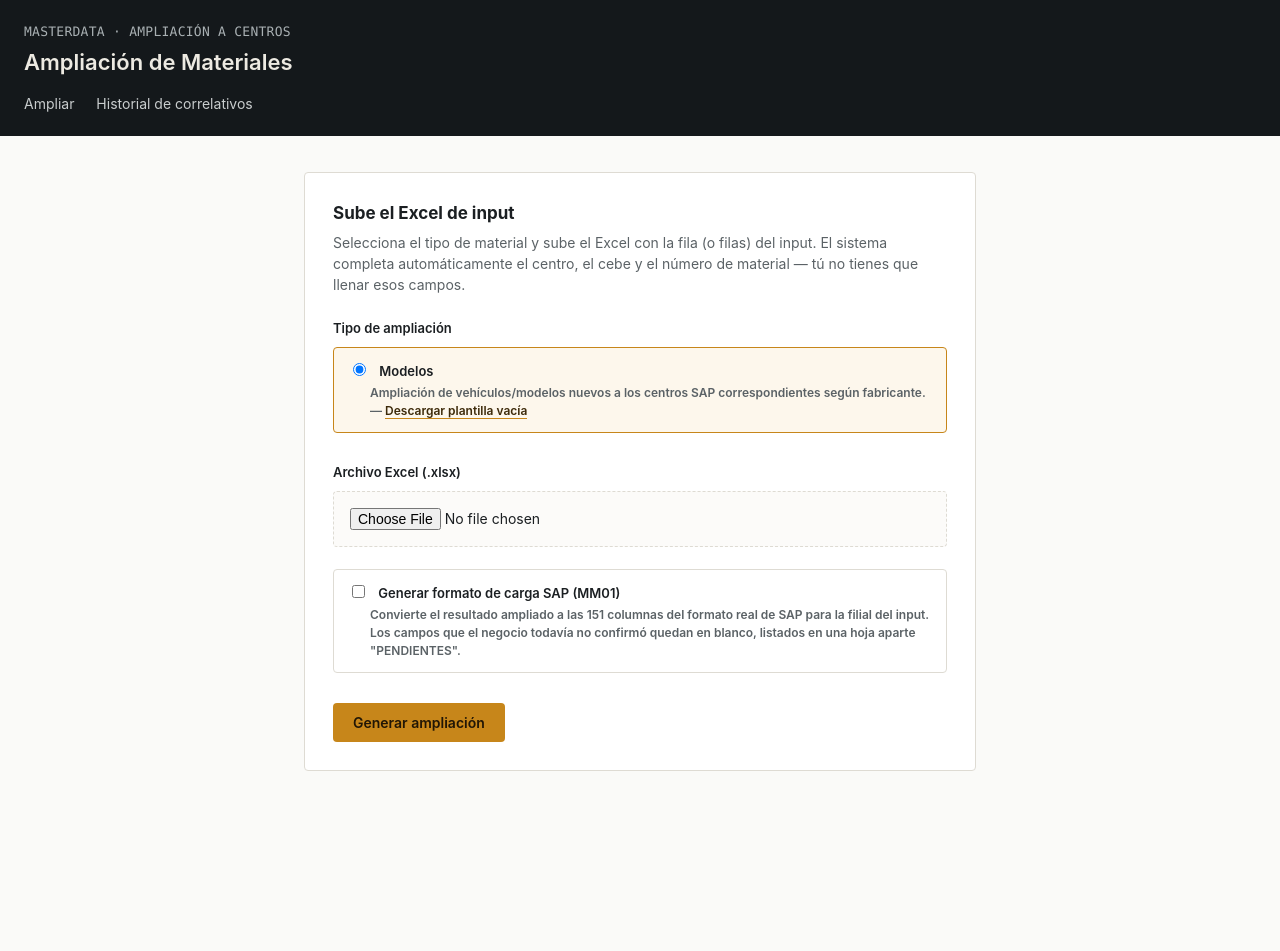
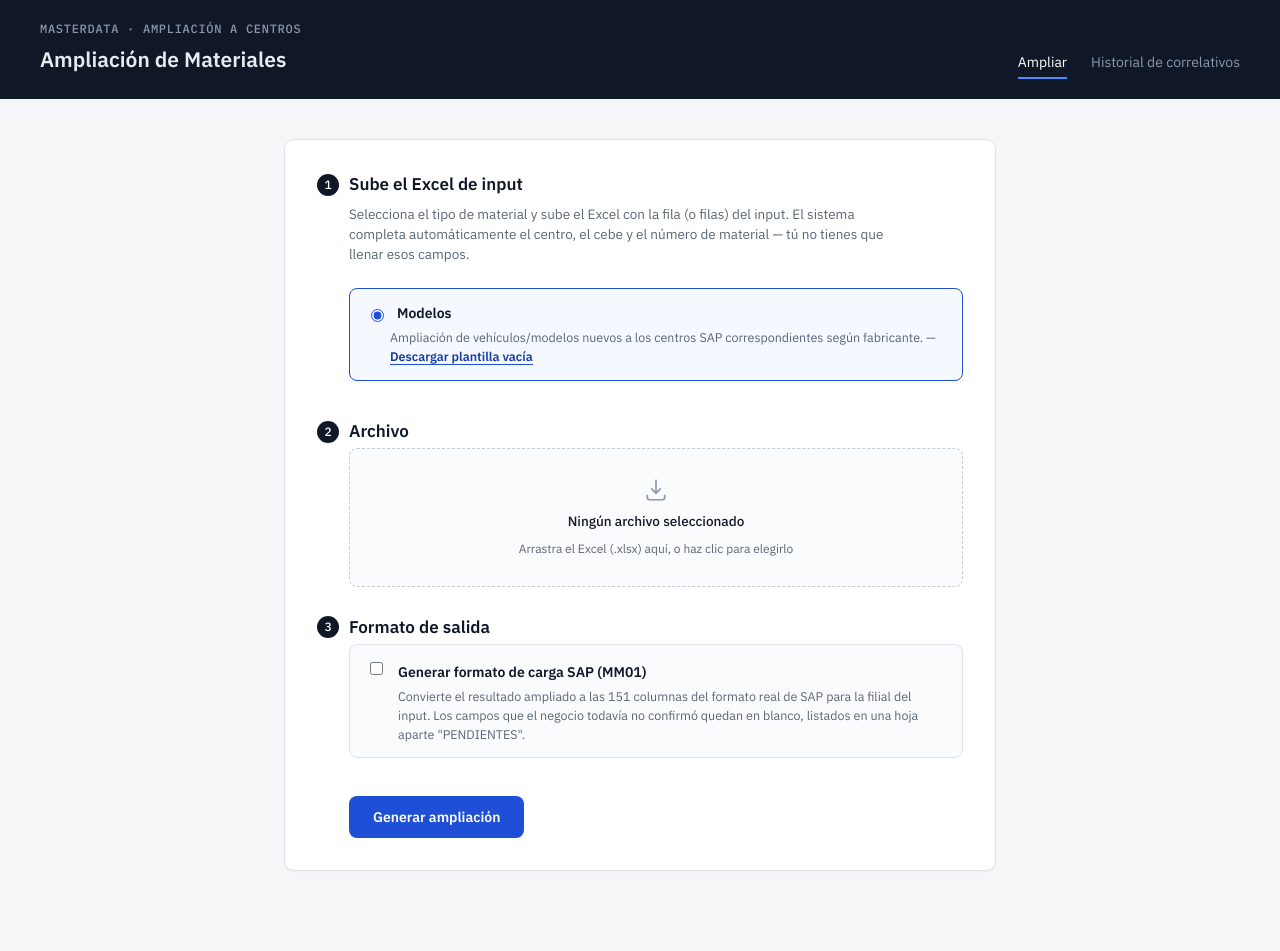
Before and after one commit to zhreck/Prueba_ampliacion, a Flask app: page / in a window 1280 px wide. Before the commit the page ends 771 px from the top, so only its background shows below. Run offline with Flask 3, Linux system fonts and the light colour scheme.

Commit message:
Rediseña la UI (dirección "enterprise estructurado" elegida en el mockup)
Punto 5 de arreglos_notas.txt. Usé el skill de diseño para proponer 3
direcciones visuales (enterprise estructurado / consola de operaciones /
documento refinado cálido) como mockup — Seba eligió la primera:
https://claude.ai/code/artifact/df1a18e4-ef36-44dc-85e3-e261e162a6a8

Es una mejora de forma, no de contenido: misma funcionalidad, mismos
textos, mismos datos. Cambios:

- static/style.css: paleta fría (slate/azul #1E4FD6 en vez del ocre
  anterior), tipografía IBM Plex Sans/Mono (Google Fonts), tarjetas con
  sombra suave en vez de solo borde, radios más grandes (8-10px).
- templates/base.html: nav marca el link activo según la página
  (request.endpoint), fuentes IBM Plex cargadas.
- templates/index.html: el formulario ahora se lee como 3 pasos
  numerados (1 Sube el Excel / 2 Archivo / 3 Formato de salida). La
  zona de archivo es una dropzone real con drag&drop + muestra el
  nombre del archivo elegido (antes era un <input type=file> desnudo);
  el input real sigue ahí (accesible, con label for=), solo se ve
  distinto.
- templates/historial.html: tarjetas de estado en grid en vez de fila
  con wrap, números con separador de miles, tabla con encabezados en
  mayúscula/tracking como en el mockup.

Probado en un Chromium real (Playwright) contra el server corriendo:
las 2 páginas, drag&drop de archivo, checkbox, envío de formulario con
descarga real del Excel de salida, y un flash de error real (hoja
faltante) — sin errores de consola.

Co-Authored-By: Claude Sonnet 5 <noreply@anthropic.com>

```diff
--- a/static/style.css
+++ b/static/style.css
@@ -1,19 +1,24 @@
 :root {
-  --bg: #FAFAF8;
+  --bg: #F4F6F8;
   --panel: #FFFFFF;
-  --ink: #1B1F22;
-  --ink-dim: #5B6266;
-  --line: #DEDBD3;
-  --accent: #C7861A;
-  --accent-ink: #3D2A0A;
-  --ok-bg: #EEF3EA;
-  --ok-ink: #33502E;
-  --warn-bg: #FBF0DD;
-  --warn-ink: #6B4A0E;
-  --err-bg: #FBEAE7;
-  --err-ink: #7A2E20;
-  --mono: ui-monospace, "JetBrains Mono", "SFMono-Regular", Menlo, Consolas, monospace;
-  --sans: "Inter", -apple-system, "Segoe UI", Helvetica, Arial, sans-serif;
+  --header-bg: #101828;
+  --header-ink: #E7EBF2;
+  --header-ink-dim: #8B98AC;
+  --ink: #101828;
+  --ink-dim: #5B6676;
+  --line: #DDE3EC;
+  --accent: #1E4FD6;
+  --accent-hover: #163AA3;
+  --accent-bg: #F5F8FF;
+  --accent-bg-strong: #EAF1FF;
+  --ok-bg: #EAF7EE;
+  --ok-ink: #1D6B3A;
+  --warn-bg: #FFF6E5;
+  --warn-ink: #92600B;
+  --err-bg: #FDEDEC;
+  --err-ink: #B42318;
+  --mono: "IBM Plex Mono", ui-monospace, "SFMono-Regular", Menlo, Consolas, monospace;
+  --sans: "IBM Plex Sans", -apple-system, "Segoe UI", Helvetica, Arial, sans-serif;
 }
 
 * { box-sizing: border-box; }
@@ -26,106 +31,178 @@ body {
   line-height: 1.5;
 }
 
+.visually-hidden {
+  position: absolute;
+  width: 1px;
+  height: 1px;
+  padding: 0;
+  margin: -1px;
+  overflow: hidden;
+  clip: rect(0, 0, 0, 0);
+  white-space: nowrap;
+  border: 0;
+}
+
 header.top {
-  background: #14181B;
-  color: #EDEAE2;
-  padding: 22px 24px;
+  background: var(--header-bg);
+  color: var(--header-ink);
+  padding: 20px 40px;
 }
 
 header.top .brand {
   font-family: var(--mono);
-  font-size: 13px;
-  letter-spacing: 0.02em;
-  color: #A9B0B3;
-  margin-bottom: 4px;
+  font-size: 12px;
+  letter-spacing: 0.06em;
+  text-transform: uppercase;
+  color: var(--header-ink-dim);
+  margin-bottom: 6px;
+}
+
+header.top .top-row {
+  display: flex;
+  align-items: baseline;
+  justify-content: space-between;
+  flex-wrap: wrap;
+  gap: 10px;
 }
 
 header.top h1 {
   margin: 0;
-  font-size: 22px;
+  font-size: 21px;
   font-weight: 600;
 }
 
 header.top nav {
-  margin-top: 14px;
+  display: flex;
+  gap: 24px;
   font-size: 14px;
 }
 
 header.top nav a {
-  color: #C9CDCE;
+  color: var(--header-ink-dim);
   text-decoration: none;
-  margin-right: 18px;
-  border-bottom: 1px solid transparent;
+  padding-bottom: 4px;
+  border-bottom: 2px solid transparent;
 }
 
 header.top nav a:hover, header.top nav a:focus-visible {
-  color: #EDEAE2;
-  border-bottom-color: var(--accent);
+  color: #FFFFFF;
+}
+
+header.top nav a.active {
+  color: #FFFFFF;
+  border-bottom-color: #4C8CFF;
 }
 
 main {
-  max-width: 720px;
+  max-width: 760px;
   margin: 0 auto;
-  padding: 36px 24px 80px;
+  padding: 40px 24px 80px;
 }
 
 .panel {
   background: var(--panel);
   border: 1px solid var(--line);
-  border-radius: 4px;
-  padding: 28px;
+  border-radius: 10px;
+  padding: 32px;
+  box-shadow: 0 1px 2px rgba(16, 24, 40, 0.04);
+}
+
+.step {
+  display: flex;
+  align-items: center;
+  gap: 10px;
+  margin-bottom: 4px;
+}
+
+.step-num {
+  font-family: var(--mono);
+  width: 22px;
+  height: 22px;
+  flex-shrink: 0;
+  border-radius: 999px;
+  background: var(--header-bg);
+  color: #FFFFFF;
+  font-size: 12px;
+  display: flex;
+  align-items: center;
+  justify-content: center;
+}
+
+.step h2 {
+  margin: 0;
 }
 
 h2 {
   font-size: 17px;
+  font-weight: 600;
   margin: 0 0 6px;
 }
 
 p.lede {
   color: var(--ink-dim);
-  margin: 0 0 24px;
-  font-size: 14px;
+  margin: 6px 0 24px 32px;
+  font-size: 13.5px;
+  max-width: 560px;
 }
 
 fieldset {
   border: none;
   padding: 0;
-  margin: 0 0 22px;
-}
-
-label {
-  display: block;
-  font-size: 13px;
-  font-weight: 600;
-  margin-bottom: 8px;
+  margin: 0 0 28px;
+  margin-left: 32px;
 }
 
 .tipo-option {
   display: block;
   border: 1px solid var(--line);
-  border-radius: 4px;
-  padding: 12px 14px;
-  margin-bottom: 8px;
+  border-radius: 8px;
+  padding: 14px 16px;
+  margin-bottom: 10px;
   cursor: pointer;
+  background: #FAFBFD;
 }
 
 .tipo-option:has(input:checked) {
   border-color: var(--accent);
-  background: #FDF7EC;
+  border-width: 1.5px;
+  background: var(--accent-bg);
 }
 
-.tipo-option input { margin-right: 10px; }
+.tipo-option-head {
+  display: flex;
+  align-items: center;
+  gap: 10px;
+}
+
+.tipo-option input { accent-color: var(--accent); }
+
+.tipo-name {
+  font-weight: 600;
+  font-size: 14px;
+}
 
 .tipo-option .desc {
   display: block;
-  font-size: 12px;
+  font-size: 12.5px;
   color: var(--ink-dim);
-  margin-top: 3px;
-  margin-left: 22px;
+  margin-top: 4px;
+  margin-left: 24px;
+  line-height: 1.5;
 }
 
+.tipo-option.check-option {
+  display: flex;
+  gap: 12px;
+  align-items: flex-start;
+}
+
+.tipo-option.check-option input { margin-top: 3px; }
+
+.tipo-option.check-option .desc { margin-left: 0; }
+
 .plantilla-link {
-  color: var(--accent-ink);
+  color: var(--accent-hover);
   font-weight: 600;
   text-decoration: none;
   border-bottom: 1px solid var(--accent);
@@ -133,14 +210,36 @@ label {
 
 .plantilla-link:hover { color: var(--accent); }
 
-input[type="file"] {
-  font-family: var(--sans);
-  font-size: 14px;
-  border: 1px dashed var(--line);
-  border-radius: 4px;
-  padding: 16px;
-  width: 100%;
-  background: #FCFBF9;
+.dropzone {
+  display: flex;
+  flex-direction: column;
+  align-items: center;
+  gap: 8px;
+  text-align: center;
+  border: 1.5px dashed #C3CCDA;
+  border-radius: 8px;
+  padding: 28px;
+  background: #FAFBFD;
+  color: var(--ink-dim);
+  cursor: pointer;
+}
+
+.dropzone:hover, .dropzone-hover {
+  border-color: var(--accent);
+  background: var(--accent-bg);
+}
+
+.dropzone svg { color: #8B98AC; }
+
+.dropzone-filename {
+  font-size: 13.5px;
+  color: var(--ink);
+  font-weight: 500;
+}
+
+.dropzone-hint {
+  font-size: 12px;
+  color: var(--ink-dim);
 }
 
 button {
@@ -148,17 +247,18 @@ button {
   font-size: 14px;
   font-weight: 600;
   background: var(--accent);
-  color: #211605;
+  color: #FFFFFF;
   border: none;
-  border-radius: 4px;
-  padding: 11px 20px;
+  border-radius: 8px;
+  padding: 12px 24px;
   cursor: pointer;
+  margin-left: 32px;
 }
 
-button:hover { filter: brightness(0.94); }
+button:hover { background: var(--accent-hover); }
 
 .flash {
-  border-radius: 4px;
+  border-radius: 6px;
   padding: 11px 14px;
   font-size: 13px;
   margin-bottom: 10px;
--- a/templates/base.html
+++ b/templates/base.html
@@ -4,16 +4,21 @@
   <meta charset="UTF-8">
   <meta name="viewport" content="width=device-width, initial-scale=1.0">
   <title>{% block title %}Ampliación de Materiales{% endblock %}</title>
+  <link rel="preconnect" href="https://fonts.googleapis.com">
+  <link rel="preconnect" href="https://fonts.gstatic.com" crossorigin>
+  <link rel="stylesheet" href="https://fonts.googleapis.com/css2?family=IBM+Plex+Sans:wght@400;500;600;700&family=IBM+Plex+Mono:wght@500;600&display=swap">
   <link rel="stylesheet" href="{{ url_for('static', filename='style.css') }}">
 </head>
 <body>
   <header class="top">
     <div class="brand">MASTERDATA · AMPLIACIÓN A CENTROS</div>
-    <h1>Ampliación de Materiales</h1>
-    <nav>
-      <a href="{{ url_for('index') }}">Ampliar</a>
-      <a href="{{ url_for('historial') }}">Historial de correlativos</a>
-    </nav>
+    <div class="top-row">
+      <h1>Ampliación de Materiales</h1>
+      <nav>
+        <a href="{{ url_for('index') }}" class="{{ 'active' if request.endpoint == 'index' else '' }}">Ampliar</a>
+        <a href="{{ url_for('historial') }}" class="{{ 'active' if request.endpoint == 'historial' else '' }}">Historial de correlativos</a>
+      </nav>
+    </div>
   </header>
   <main>
     {% with messages = get_flashed_messages(with_categories=true) %}
--- a/templates/index.html
+++ b/templates/index.html
@@ -1,7 +1,11 @@
 {% extends "base.html" %}
 {% block content %}
 <div class="panel">
-  <h2>Sube el Excel de input</h2>
+
+  <div class="step">
+    <span class="step-num">1</span>
+    <h2>Sube el Excel de input</h2>
+  </div>
   <p class="lede">
     Selecciona el tipo de material y sube el Excel con la fila (o filas) del input.
     El sistema completa automáticamente el centro, el cebe y el número de material —
@@ -10,11 +14,12 @@
 
   <form action="{{ url_for('procesar') }}" method="post" enctype="multipart/form-data">
     <fieldset>
-      <label>Tipo de ampliación</label>
       {% for tipo in tipos %}
         <label class="tipo-option">
-          <input type="radio" name="tipo" value="{{ tipo.id }}" {% if loop.first %}checked{% endif %}>
-          {{ tipo.nombre }}
+          <div class="tipo-option-head">
+            <input type="radio" name="tipo" value="{{ tipo.id }}" {% if loop.first %}checked{% endif %}>
+            <span class="tipo-name">{{ tipo.nombre }}</span>
+          </div>
           <span class="desc">
             {{ tipo.descripcion }}
             — <a class="plantilla-link" href="{{ url_for('plantilla', tipo_id=tipo.id) }}">Descargar plantilla vacía</a>
@@ -23,20 +28,64 @@
       {% endfor %}
     </fieldset>
 
+    <div class="step">
+      <span class="step-num">2</span>
+      <h2>Archivo</h2>
+    </div>
     <fieldset>
-      <label for="archivo">Archivo Excel (.xlsx)</label>
-      <input type="file" id="archivo" name="archivo" accept=".xlsx" required>
+      <label class="dropzone" for="archivo" id="dropzone">
+        <svg width="26" height="26" viewBox="0 0 24 24" fill="none" stroke="currentColor" stroke-width="1.6" stroke-linecap="round" stroke-linejoin="round">
+          <path d="M12 3v12m0 0l-4-4m4 4l4-4"></path>
+          <path d="M4 17v2a2 2 0 002 2h12a2 2 0 002-2v-2"></path>
+        </svg>
+        <span class="dropzone-filename" id="archivo-nombre">Ningún archivo seleccionado</span>
+        <span class="dropzone-hint">Arrastra el Excel (.xlsx) aquí, o haz clic para elegirlo</span>
+      </label>
+      <input type="file" id="archivo" name="archivo" accept=".xlsx" required class="visually-hidden">
     </fieldset>
 
+    <div class="step">
+      <span class="step-num">3</span>
+      <h2>Formato de salida</h2>
+    </div>
     <fieldset>
-      <label class="tipo-option">
+      <label class="tipo-option check-option">
         <input type="checkbox" id="generar_sap" name="generar_sap">
-        Generar formato de carga SAP (MM01)
-        <span class="desc">Convierte el resultado ampliado a las 151 columnas del formato real de SAP para la filial del input. Los campos que el negocio todavía no confirmó quedan en blanco, listados en una hoja aparte "PENDIENTES".</span>
+        <div>
+          <span class="tipo-name">Generar formato de carga SAP (MM01)</span>
+          <span class="desc">Convierte el resultado ampliado a las 151 columnas del formato real de SAP para la filial del input. Los campos que el negocio todavía no confirmó quedan en blanco, listados en una hoja aparte "PENDIENTES".</span>
+        </div>
       </label>
     </fieldset>
 
     <button type="submit">Generar ampliación</button>
   </form>
 </div>
+
+<script>
+  (function () {
+    var input = document.getElementById("archivo");
+    var zona = document.getElementById("dropzone");
+    var nombre = document.getElementById("archivo-nombre");
+
+    function mostrarNombre() {
+      nombre.textContent = input.files.length ? input.files[0].name : "Ningún archivo seleccionado";
+    }
+
+    input.addEventListener("change", mostrarNombre);
+
+    ["dragover", "dragleave", "drop"].forEach(function (evento) {
+      zona.addEventListener(evento, function (e) { e.preventDefault(); });
+    });
+    zona.addEventListener("dragover", function () { zona.classList.add("dropzone-hover"); });
+    zona.addEventListener("dragleave", function () { zona.classList.remove("dropzone-hover"); });
+    zona.addEventListener("drop", function (e) {
+      zona.classList.remove("dropzone-hover");
+      if (e.dataTransfer.files.length) {
+        input.files = e.dataTransfer.files;
+        mostrarNombre();
+      }
+    });
+  })();
+</script>
 {% endblock %}
```
Also changed, not shown: other parts of static/style.css (+35 -14 lines), arreglos_notas.txt (+7 -12 lines), templates/historial.html (+5 -5 lines).
